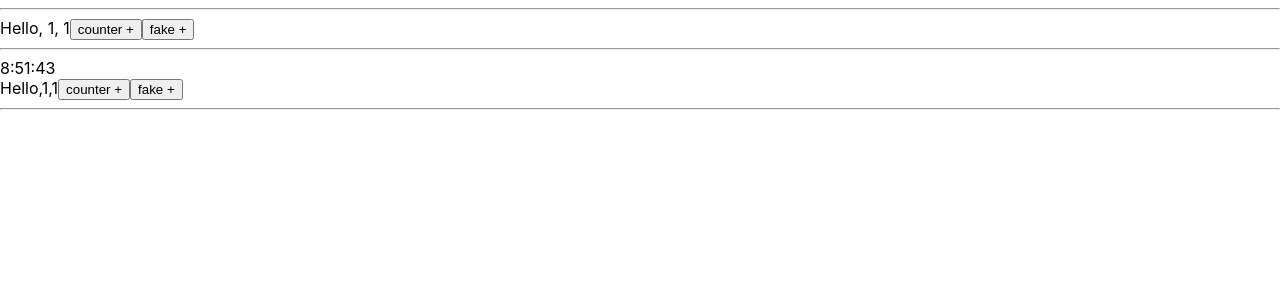
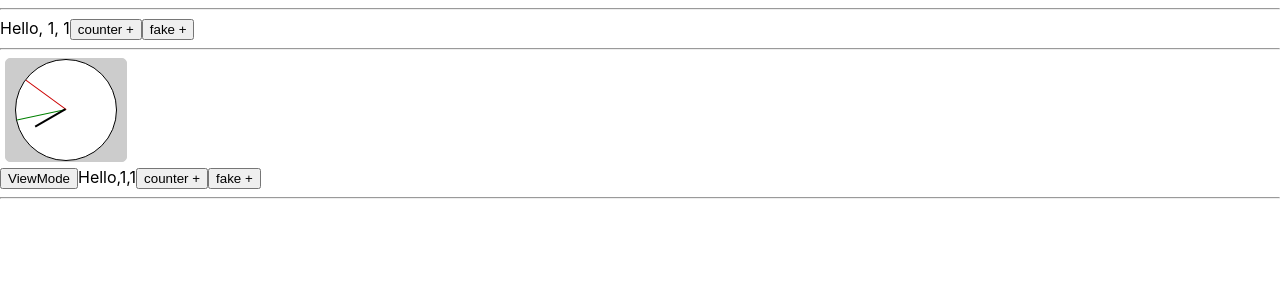
Before and after one commit to gem4ik/react-kabzda-kak-podrobno, a React (Create React App) app: page / in a window 1280 px wide. Shown: the top 300 px of the page. Built offline with nearby package versions, Linux system fonts and the light colour scheme.

Commit message:
useEffect, setInterval, setTimeout

```diff
--- /dev/null
+++ b/src/components/SetTimeoutExample.css
@@ -0,0 +1,41 @@
+.clock {
+    width: 120px;
+    text-align: center;
+    display: flex;
+    flex-direction: column;
+    align-items: center;
+    border: solid 1px #ccc;
+    border-radius: 5px;
+    margin: 5px;
+    background: #ccc;
+}
+.clock .digital-clock {
+    padding: 10px;
+}
+.clock .analog-clock {
+    width: 100px;
+    height: 100px;
+    border: solid 1px #000;
+    border-radius: 50%;
+    position: relative;
+    background: #fff;
+}
+.clock .analog-clock .dial {
+    position: absolute;
+    left: 50%;
+    width: 50px;
+    height: 50px;
+    transform-origin: bottom left;
+}
+.clock .analog-clock .dial.seconds {
+    border-left: solid 1px green;
+}
+.clock .analog-clock .dial.minutes {
+    border-left: solid 1px #c00;
+}
+.clock .analog-clock .dial.hours {
+    width: 35px;
+    height: 35px;
+    top: 15px;
+    border-left: solid 2px #000;
+}
--- a/src/components/SetTimeoutExample.tsx
+++ b/src/components/SetTimeoutExample.tsx
@@ -1,9 +1,10 @@
 import React, {useEffect, useState} from 'react';
+import './SetTimeoutExample.css'
 
 export const SetTimeoutExample = () => {
     const [fake, setFake] = useState(1)
     const [count, setCount] = useState(1)
-
+    const [ViewMode, setViewMode] = useState(false)
 
     // useEffect(() => {
     //     console.log('sdfhgb')
@@ -16,18 +17,39 @@ export const SetTimeoutExample = () => {
     const [time, setTime] = useState(realTime)
 
     useEffect(()=>{
-
         setInterval(()=> {
             setTime(new Date())
         }, 1000)
+    }, [])
 
-    }, [])
+    const secondsStyle = {
+        transform: `rotate(${time.getSeconds() * 6}deg)`
+    };
+    const minutesStyle = {
+        transform: `rotate(${time.getMinutes() * 6}deg)`
+    };
+    const hoursStyle = {
+        transform: `rotate(${time.getHours() * 30}deg)`
+    };
+
+    let switchClock = ViewMode
+        ?<div>
+            {time.getHours()}:{time.getMinutes()}:{time.getSeconds()}
+        </div>
+        :<div>
+            <div className={"clock"}>
+                <div className={"analog-clock"}>
+                    <div className={"dial seconds"} style={secondsStyle} />
+                    <div className={"dial minutes"} style={minutesStyle} />
+                    <div className={"dial hours"} style={hoursStyle} />
+                </div>
+            </div>
+        </div>
 
     return (
         <div>
-            <div>
-                {time.getHours()}:{time.getMinutes()}:{time.getSeconds()}
-            </div>
+            {switchClock}
+            <button onClick={()=>setViewMode(!ViewMode)}>ViewMode</button>
             Hello,{count},{fake}
             <button onClick={() => setCount(count + 1)}> counter +</button>
             <button onClick={() => setFake(fake + 1)}> fake +</button>
```
